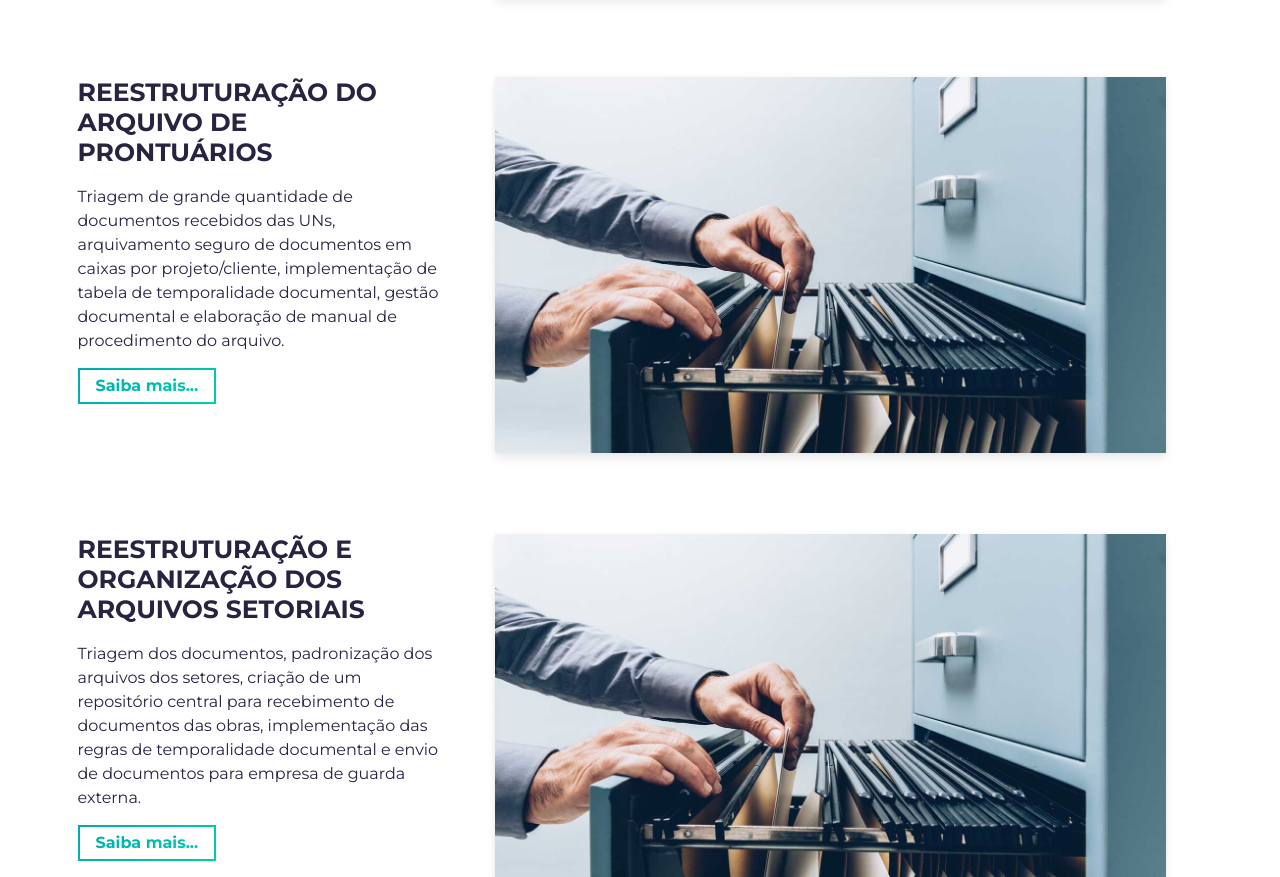
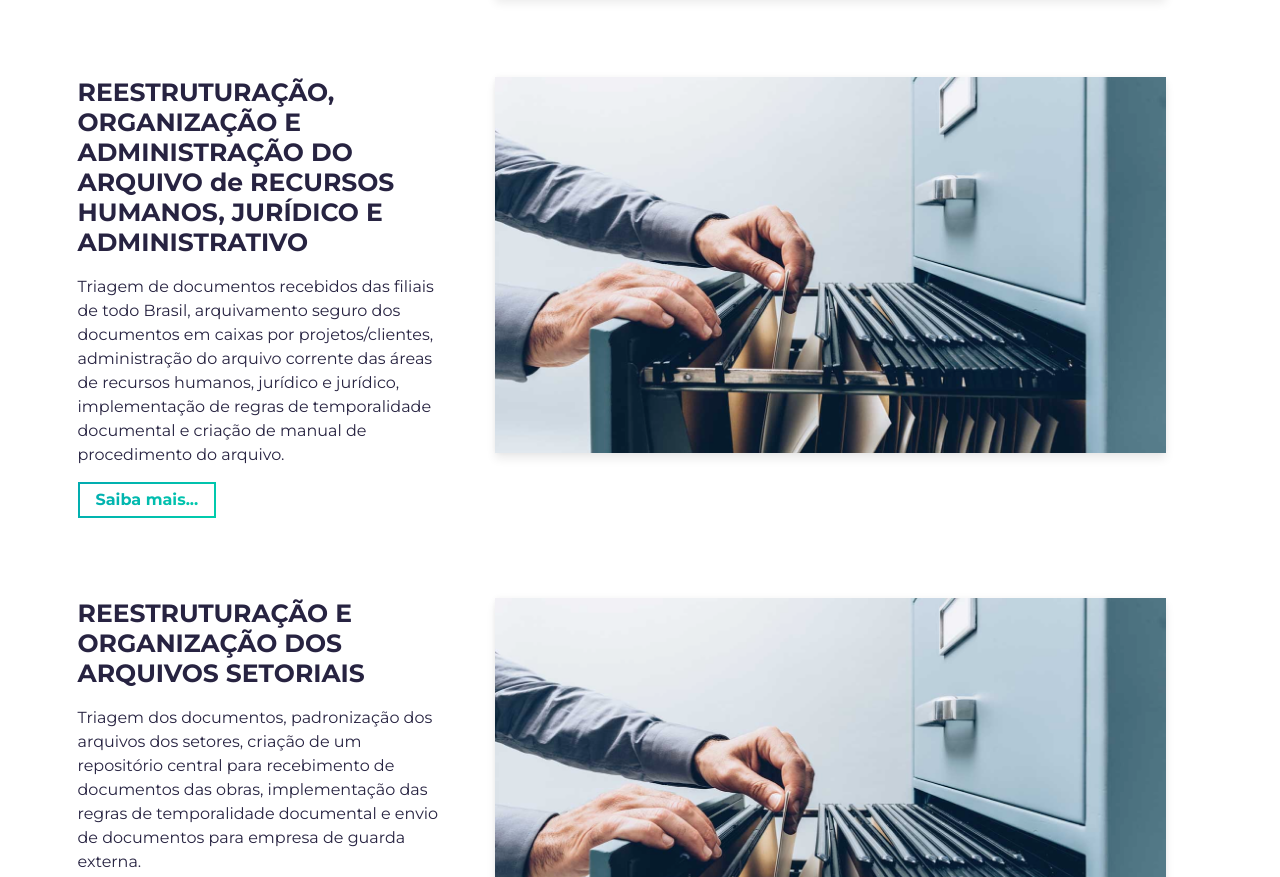
Before and after one commit to marcosarl/marcosarl, a website built with Parcel: page src/index.html in a window 1280 px wide. Shown: the part 3763-4640 px from the top of the page. Built offline with nearby package versions, Linux system fonts and the light colour scheme.

Commit message:
Update index.html

```diff
--- a/src/index.html
+++ b/src/index.html
@@ -360,10 +360,10 @@
           <div class="row">
             <div class="col-lg-4 col-sm-12">
               <div class="project-wrapper__text load-hidden">
-                <h3 class="project-wrapper__text-title">REESTRUTURAÇÃO DO ARQUIVO DE PRONTUÁRIOS</h3>
+                <h3 class="project-wrapper__text-title">REESTRUTURAÇÃO, ORGANIZAÇÃO E ADMINISTRAÇÃO DO ARQUIVO de RECURSOS HUMANOS, JURÍDICO E ADMINISTRATIVO</h3>
                 <div>
                   <p class="mb-4">
-                    Triagem de grande quantidade de documentos recebidos das UNs, arquivamento seguro de documentos em caixas por projeto/cliente, implementação de tabela de temporalidade documental, gestão documental e elaboração de manual de procedimento do arquivo.
+                    Triagem de documentos recebidos das filiais de todo Brasil, arquivamento seguro dos documentos em caixas por projetos/clientes, administração do arquivo corrente das áreas de recursos humanos, jurídico e jurídico, implementação de regras de temporalidade documental e criação de manual de procedimento do arquivo.
                   </p>
                 </div>
                 <a
```
